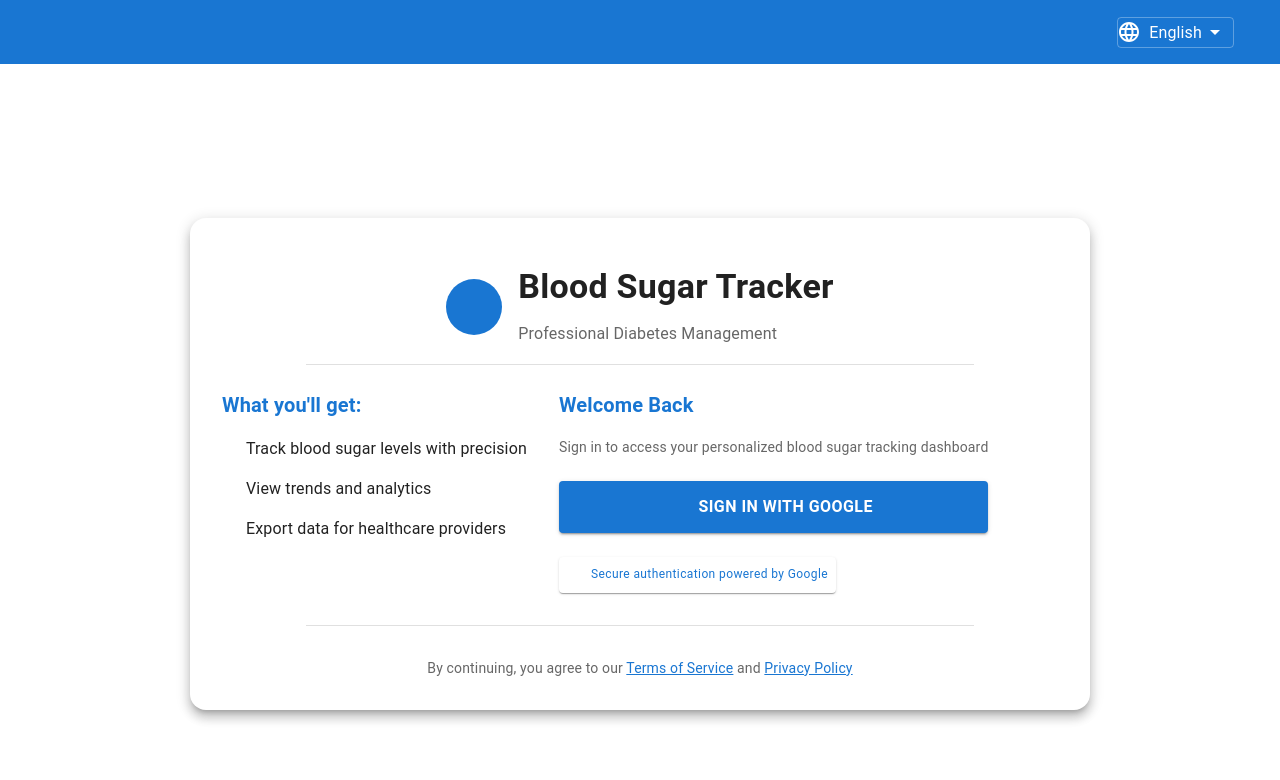
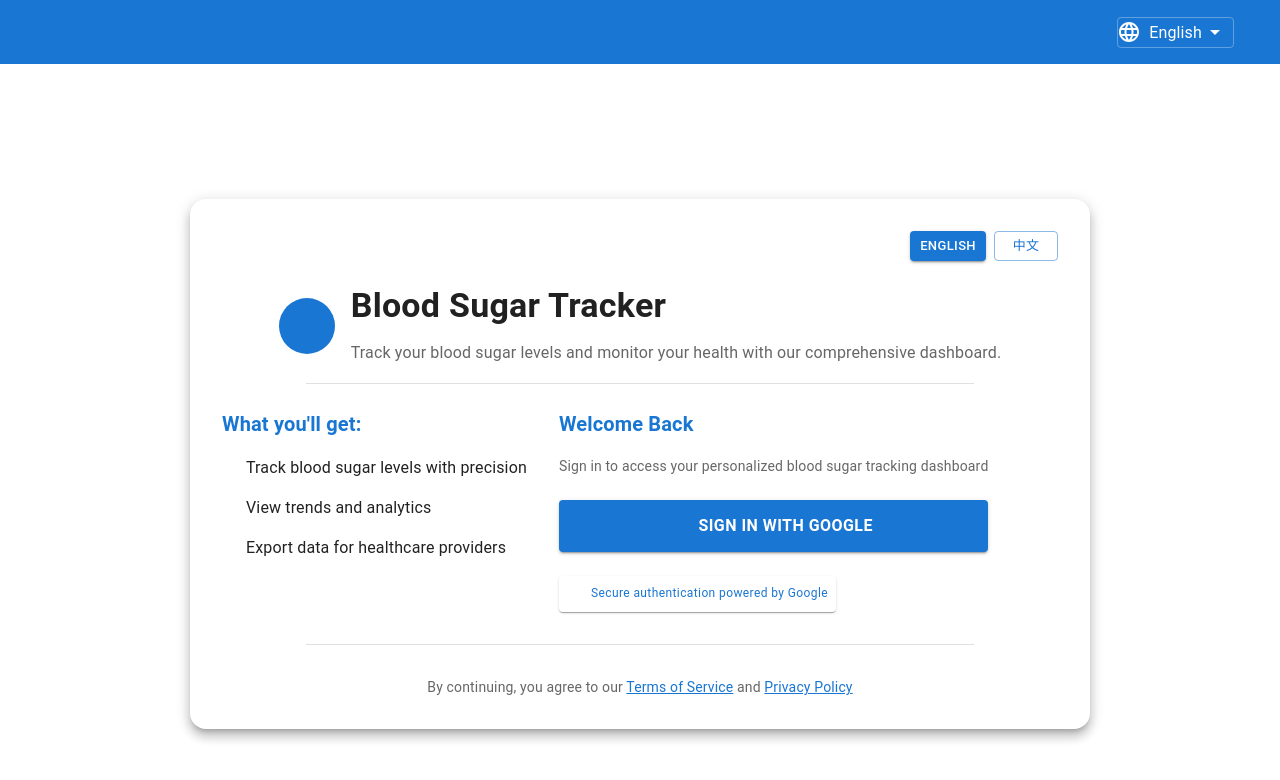
Before and after one commit to a1143179/medical-tracker-backend, a React (Create React App) app in the folder frontend/: page /login in a window 1280 px wide. Shown: the top 780 px of the page. Built offline with nearby package versions, Linux system fonts and the light colour scheme; no server answers; some icons are missing.

Commit message:
feat(login): add Chinese and English language support to login page with language switcher

```diff
--- a/frontend/src/components/GoogleLogin.js
+++ b/frontend/src/components/GoogleLogin.js
@@ -1,11 +1,13 @@
 import React from 'react';
 import { useAuth } from '../contexts/AuthContext';
+import { useLanguage } from '../contexts/LanguageContext';
 import LocalHospitalIcon from '@mui/icons-material/LocalHospital';
 import GoogleIcon from '@mui/icons-material/Google';
 import { Box, Grid, Paper, Typography, Button, useTheme, useMediaQuery, Divider, Stack, Avatar } from '@mui/material';
 
 const GoogleLogin = () => {
   const { loginWithGoogle } = useAuth();
+  const { language, setLanguage, t } = useLanguage();
   const theme = useTheme();
   const isMobile = useMediaQuery(theme.breakpoints.down('md'));
 
@@ -33,6 +35,23 @@
           alignItems: 'center',
         }}
       >
+        <Box sx={{ width: '100%', display: 'flex', justifyContent: 'flex-end', mb: 1 }}>
+          <Button
+            size="small"
+            variant={language === 'en' ? 'contained' : 'outlined'}
+            onClick={() => setLanguage('en')}
+            sx={{ mr: 1 }}
+          >
+            English
+          </Button>
+          <Button
+            size="small"
+            variant={language === 'zh' ? 'contained' : 'outlined'}
+            onClick={() => setLanguage('zh')}
+          >
+            中文
+          </Button>
+        </Box>
         <Stack direction="row" alignItems="center" spacing={2} sx={{ width: '100%', mb: 2, mt: 2, justifyContent: 'center' }}>
           {!isMobile && (
             <Avatar sx={{ bgcolor: 'primary.main', width: 56, height: 56 }}>
@@ -41,11 +60,11 @@
           )}
           <Box>
             <Typography variant="h4" fontWeight={700} color="text.primary" gutterBottom>
-              Blood Sugar Tracker
+              {t('appTitle')}
             </Typography>
             {!isMobile && (
               <Typography variant="subtitle1" color="text.secondary">
-                Professional Diabetes Management
+                {t('appDescription')}
               </Typography>
             )}
           </Box>
@@ -54,29 +73,29 @@
         <Grid container spacing={4} sx={{ width: '100%' }} direction={isMobile ? 'column' : 'row'}>
           <Grid item xs={12} md={6} order={isMobile ? 2 : 1}>
             <Typography variant="h6" fontWeight={600} color="primary" sx={{ mb: 2, display: { xs: 'block', md: 'block' } }}>
-              What you'll get:
+              {t('whatYoullGet', {}) || (language === 'zh' ? '您将获得：' : "What you'll get:")}
             </Typography>
             <Stack spacing={2}>
               <Stack direction="row" alignItems="center" spacing={1}>
                 <GoogleIcon color="success" />
-                <Typography variant="body1">Track blood sugar levels with precision</Typography>
+                <Typography variant="body1">{t('trackBloodSugar', {}) || (language === 'zh' ? '精准追踪血糖水平' : 'Track blood sugar levels with precision')}</Typography>
               </Stack>
               <Stack direction="row" alignItems="center" spacing={1}>
                 <GoogleIcon color="success" />
-                <Typography variant="body1">View trends and analytics</Typography>
+                <Typography variant="body1">{t('viewTrends', {}) || (language === 'zh' ? '查看趋势和分析' : 'View trends and analytics')}</Typography>
               </Stack>
               <Stack direction="row" alignItems="center" spacing={1}>
                 <GoogleIcon color="success" />
-                <Typography variant="body1">Export data for healthcare providers</Typography>
+                <Typography variant="body1">{t('exportData', {}) || (language === 'zh' ? '导出数据供医疗人员使用' : 'Export data for healthcare providers')}</Typography>
               </Stack>
             </Stack>
           </Grid>
           <Grid item xs={12} md={6} order={isMobile ? 1 : 2}>
             <Typography variant="h6" fontWeight={600} color="primary" sx={{ mb: 2, display: { xs: 'none', md: 'block' } }}>
-              Welcome Back
+              {t('welcomeBack', {}) || (language === 'zh' ? '欢迎回来' : 'Welcome Back')}
             </Typography>
             <Typography variant="body2" color="text.secondary" sx={{ mb: 3, display: { xs: 'block', md: 'block' } }}>
-              Sign in to access your personalized blood sugar tracking dashboard
+              {t('signInToAccess', {}) || (language === 'zh' ? '登录以访问您的个性化血糖追踪仪表板' : 'Sign in to access your personalized blood sugar tracking dashboard')}
             </Typography>
             <Button
               variant="contained"
@@ -84,29 +103,29 @@
               fullWidth
               startIcon={<GoogleIcon />}
               onClick={e => { loginWithGoogle(e); }}
-                className="google-signin-button"
+              className="google-signin-button"
               sx={{ py: 1.5, fontWeight: 600, fontSize: '1rem', mb: 2 }}
               data-testid="google-signin-button"
-              >
-              Sign in with Google
+            >
+              {t('signInWithGoogle', {}) || (language === 'zh' ? '使用 Google 登录' : 'Sign in with Google')}
             </Button>
             <Box sx={{ display: 'flex', alignItems: 'flex-start', gap: 1, bgcolor: 'background.paper', borderRadius: 1, p: 1, boxShadow: 1, width: 'fit-content', mt: 1 }}>
               <LocalHospitalIcon color="primary" sx={{ fontSize: 20 }} />
               <Typography variant="caption" color="primary.main">
-                Secure authentication powered by Google
+                {t('secureAuth', {}) || (language === 'zh' ? '由 Google 提供安全认证' : 'Secure authentication powered by Google')}
               </Typography>
             </Box>
           </Grid>
         </Grid>
         <Divider sx={{ width: { xs: '90%', sm: '80%' }, mt: 4, mb: 2 }} />
         <Typography variant="body2" color="text.secondary" align="center" sx={{ mt: 2 }}>
-          By continuing, you agree to our{' '}
+          {t('byContinuing', {}) || (language === 'zh' ? '继续即表示您同意我们的' : 'By continuing, you agree to our')}{' '}
           <Box component="a" href="#" color="primary.main" sx={{ textDecoration: 'underline' }}>
-            Terms of Service
+            {t('termsOfService', {}) || (language === 'zh' ? '服务条款' : 'Terms of Service')}
           </Box>{' '}
-          and{' '}
+          {t('and', {}) || (language === 'zh' ? '和' : 'and')}{' '}
           <Box component="a" href="#" color="primary.main" sx={{ textDecoration: 'underline' }}>
-            Privacy Policy
+            {t('privacyPolicy', {}) || (language === 'zh' ? '隐私政策' : 'Privacy Policy')}
           </Box>
         </Typography>
       </Paper>
--- a/frontend/src/contexts/LanguageContext.js
+++ b/frontend/src/contexts/LanguageContext.js
@@ -255,6 +255,20 @@
       passwordResetSuccessMessage: 'Your password has been reset successfully. You can now log in with your new password.',
       backToLogin: 'Back to Login',
       back: 'Back',
+
+      // Login Page Specific
+      whatYoullGet: "What you'll get:",
+      trackBloodSugar: 'Track blood sugar levels with precision',
+      viewTrends: 'View trends and analytics',
+      exportData: 'Export data for healthcare providers',
+      welcomeBack: 'Welcome Back',
+      signInToAccess: 'Sign in to access your personalized blood sugar tracking dashboard',
+      signInWithGoogle: 'Sign in with Google',
+      secureAuth: 'Secure authentication powered by Google',
+      byContinuing: 'By continuing, you agree to our',
+      termsOfService: 'Terms of Service',
+      and: 'and',
+      privacyPolicy: 'Privacy Policy',
     },
     zh: {
       // App Bar
@@ -397,6 +411,20 @@
       passwordResetSuccessMessage: '您的密码已成功重置。您现在可以使用新密码登录。',
       backToLogin: '返回登录',
       back: '返回',
+
+      // Login Page Specific
+      whatYoullGet: '您将获得：',
+      trackBloodSugar: '精准追踪血糖水平',
+      viewTrends: '查看趋势和分析',
+      exportData: '导出数据供医疗人员使用',
+      welcomeBack: '欢迎回来',
+      signInToAccess: '登录以访问您的个性化血糖追踪仪表板',
+      signInWithGoogle: '使用 Google 登录',
+      secureAuth: '由 Google 提供安全认证',
+      byContinuing: '继续即表示您同意我们的',
+      termsOfService: '服务条款',
+      and: '和',
+      privacyPolicy: '隐私政策',
     }
   };
 
```
